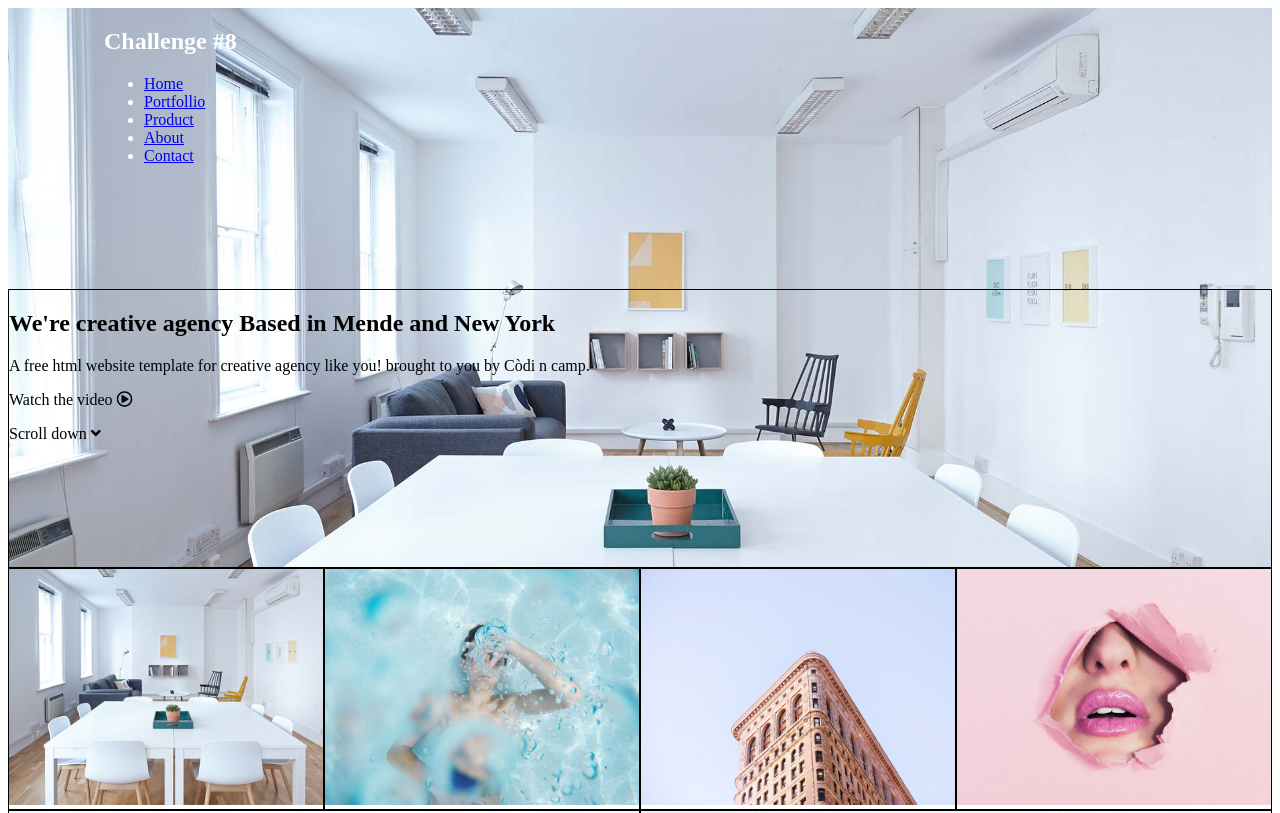
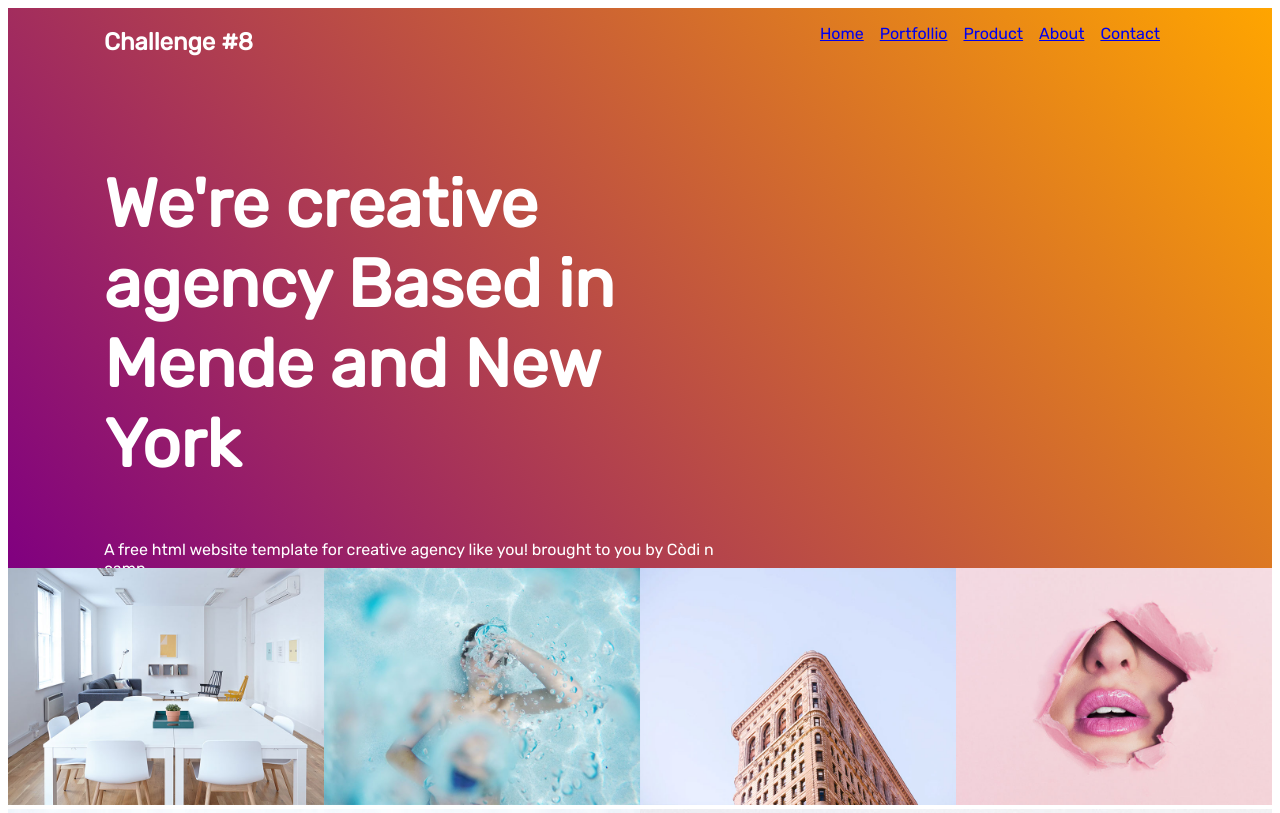
Before and after one commit to 2Diomedes/Challenge_8, a website: page index.html in a window 1280 px wide. Shown: the top 813 px of the page. Drawn offline with Linux system fonts and the light colour scheme.

Commit message:
Header elmost done

```diff
--- a/css/scss/style.scss
+++ b/css/scss/style.scss
@@ -2,31 +2,49 @@
   margin-left: 6em;
   margin-right: 6em;
 }
-
-
 /*-------------------- Mobile --------------------*/
 img {
   width: 100%;
   height: auto;
 }
+
 .grid {
   display: grid;
   grid-template-columns: 1fr;
   grid-auto-rows: minmax(100px, auto);
-
-  div {
-    border: 1px solid black;
-  }
 }
 
 .header {
-  background-image: url("../img/hero_bg_2.jpg");
-  background-repeat: no-repeat;
-  background-size:cover;
+  // background-image: url("../img/hero_bg_2.jpg");
+  // background-repeat: no-repeat;
+  // background-size:cover;
+  background: linear-gradient(50deg, purple, orange);
   height: 70vh;
+  color: white;
+  font-family: 'Rubik', sans-serif;
+  font-weight: lighter;
+
   nav {
     color: white;
     @include marginGen;
+    display: flex;
+    justify-content: space-between;
+
+    ul {
+      display: flex;
+
+      li {
+        list-style-type: none;
+        margin-right: 1em;
+      }
+    }
+  }
+  .headerT {
+    @include marginGen;
+    width: 50%;
+    h2 {
+      font-size: 4.2em;
+    }
   }
 }
 
@@ -48,22 +66,27 @@ img {
   margin-top: 4em;
   margin-bottom: 4em;
   grid-gap: 2em;
+
   .arcticleS {
     display: flex;
     flex-direction: column;
     box-shadow: 1px 1px 12px #555;
     padding: 1.5em;
+
     i {
       font-size: 2em;
       text-align: center;
       padding-bottom: 1em;
     }
+
     h3 {
       margin-bottom: 0.2em;
     }
   }
+
   .button {
     text-align: center;
+
     p {
       padding: 1em;
       background-color: pink;
@@ -129,7 +152,6 @@ img {
 
     .three {
       grid-area: e;
-
     }
 
     .four {
@@ -144,26 +166,33 @@ img {
       grid-area: f;
     }
   }
+
   .services {
     grid-template-columns: 1fr 1fr 1fr;
+
     .third {
-    grid-column:auto;
+      grid-column: auto;
     }
-    .ourS,
-      {
+
+
+    .ourS {
       grid-column: 1/4;
     }
   }
+
   .products {
     grid-template-columns: 1fr 1fr 1fr;
+
     .third {
-    grid-column:auto;
+      grid-column: auto;
     }
-    .ourP,
-      {
+
+
+    .ourP {
       grid-column: 1/4;
     }
   }
+
   .benefits {
     display: grid;
     grid-template-columns: 1fr 1fr 1fr;
@@ -172,12 +201,13 @@ img {
       grid-column: 1/4;
     }
   }
+
   .footer {
     grid-template-columns: 1fr 1fr 1fr;
+
     .copy {
       grid-column: 1/4;
     }
   }
-
 }
 /*-------------------- Bureau --------------------*/
--- a/index.html
+++ b/index.html
@@ -5,6 +5,7 @@
   <meta charset="utf-8">
   <meta name="viewport" content="width=device-width, user-scalable=no">
   <link rel="stylesheet" href="https://use.fontawesome.com/releases/v5.2.0/css/all.css" integrity="sha384-hWVjflwFxL6sNzntih27bfxkr27PmbbK/iSvJ+a4+0owXq79v+lsFkW54bOGbiDQ" crossorigin="anonymous">
+  <link href="https://fonts.googleapis.com/css?family=Rubik" rel="stylesheet">
   <link rel="stylesheet" href="css/style.css">
   <title>Challenge 8</title>
 </head>
@@ -22,7 +23,7 @@
         <li><a href="#">Contact</a></li>
       </ul>
     </nav>
-    <div class="">
+    <div class="headerT">
       <h2>We're creative agency Based in Mende and New York</h2>
       <p>A free html website template for creative agency like you! brought to you by Còdi n camp.</p>
       <p>Watch the video <i class="far fa-play-circle"></i></p>
@@ -74,10 +75,11 @@
         <li>Roasted parts of sentences</li>
       </ul>
     </div>
-    <div class="button ourS"><p>
-      View all services
-    </p>
-  </div>
+    <div class="button ourS">
+      <p>
+        View all services
+      </p>
+    </div>
   </div>
   <div class="products grid">
     <div class="ourP">
```
Also changed, not shown: css/style.css, 1 other file. Lines whose indentation alone changed are shown as unchanged.
